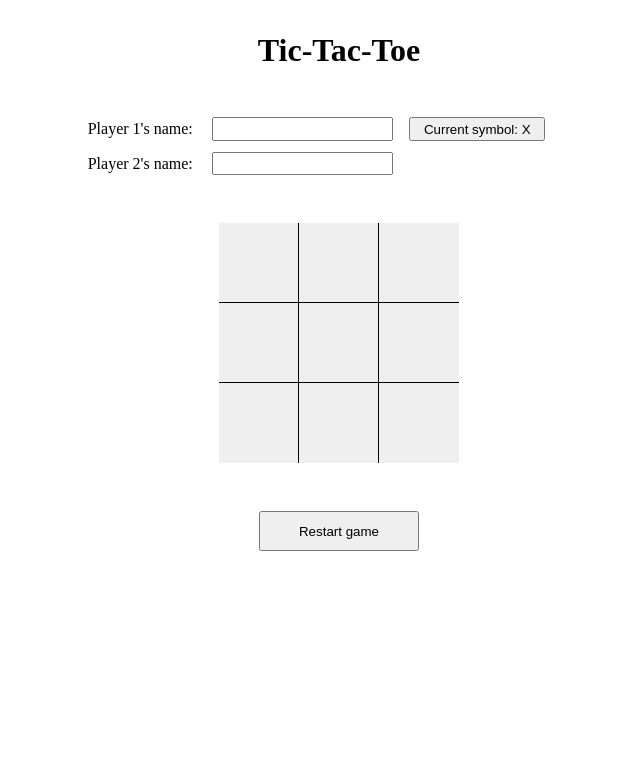
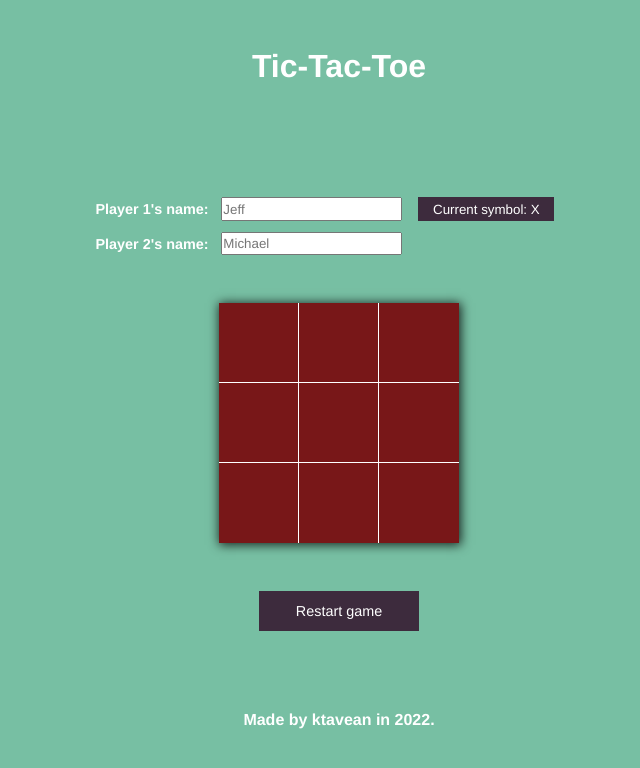
Before and after one commit to ktavean/tic-tac-toe, a plain HTML site: page index.html in a window 1280 px wide. Shown: the whole page, without its empty margins (301-941 px from the left). Drawn offline with Linux system fonts and the light colour scheme.

Commit message:
colors added, winnerprompt color changed, gameboard color changed, button colors changed, placeholder names, added footer, text color changed

```diff
--- a/index.html
+++ b/index.html
@@ -12,13 +12,13 @@
             </div>
             <div id="playername-part">
                 <label for="p1name">Player 1's name: </label>
-                <input type="text" name="p1name" id="p1name">
+                <input type="text" name="p1name" placeholder="Jeff" id="p1name">
                 <button type="button" id="csymbol">Current symbol: X</button>
                 <label for="p2name">Player 2's name:</label>
-                <input type="text" name="p2name" id="p2name">
+                <input type="text" name="p2name" placeholder="Michael" id="p2name">
             </div>
             <div class="hidden" id="winnerprompt">
-                <h2 id="winner">Congrats</h2>
+                <h2 id="winner"></h2>
                 <button type="button" id="newgame">New game</button>
             </div>
             <div id="gameboard">
@@ -35,6 +35,9 @@
             <div id="bottom-part">
                 <button id="reset" type="button">Restart game</button>
             </div>
+            <footer>
+                Made by ktavean in 2022.
+            </footer>
         </div>
     </body>
 </html>
--- a/script.js
+++ b/script.js
@@ -7,6 +7,7 @@ const gameBoard = (() => {
     }                                                           // making a player constructor
     const player1 = Player("Jeff", true, "X")                // instantiate players
     const player2 = Player("Michael", false, "0")
+    let body = document.querySelector("body");
     let playerinputs = document.querySelectorAll("input");
     let csymbol = document.querySelector("#csymbol");
     let resetBtn = document.querySelector("#reset");
@@ -57,6 +58,7 @@ const gameBoard = (() => {
         }
         newGameBtn.addEventListener("click", resetGame);
         winnerPrompt.classList.toggle("hidden");
+        body.classList.add("inactive");
     }
     const resetGame = () => {
         for (let i = 0; i < buttons.length; i++) {
@@ -70,6 +72,7 @@ const gameBoard = (() => {
         if (resetBtn.classList.contains("disabled")) {
             resetBtn.classList.remove("disabled");
             winnerPrompt.classList.toggle("hidden");
+            body.classList.remove("inactive");
         }
     }
     resetBtn.addEventListener("click", resetGame);
--- a/style.css
+++ b/style.css
@@ -1,7 +1,26 @@
 * {
     margin: 0;
     padding: 0;
-    --border-style: 1px solid black;
+    --border-style: 1px solid white;
+    font-family: helvetica;
+}
+
+:root {
+    font-size: 16px;
+}
+
+button {
+    border: 0;
+}
+
+body {
+    height: 100%;
+    width: 100vw;
+    background: #77BFA3;
+}
+
+.inactive {
+    background: rgba(119, 191, 163, 0.7);
 }
 
 #container {
@@ -9,21 +28,28 @@
     align-items: center;
     flex-direction: column;
     gap: 3rem;
-    width: 100vw;
-    height: 100%;
 }
 
 #top-part {
-    margin-top: 2rem;
+    margin-top: 3rem;
+    color: white;
 }
 
 #playername-part {
+    margin-top: 4rem;
     display: grid;
-    grid-template-columns: 0.6fr 1fr 1fr;
+    grid-template-columns: 0.7fr 1fr 1fr;
     grid-template-rows: repeat(2, 0.5fr);
     align-items: center;
-    column-gap: 1rem;
     row-gap: 0.7rem;
+    font-size: 0.9rem;
+    color: white;
+    font-weight: bold;
+}
+
+#playername-part label {
+    margin-right: 0.8rem;
+    justify-self: right;
 }
 
 #playername-part #csymbol {
@@ -31,6 +57,13 @@
     grid-row: 1;
     width: 8.5rem;
     height: 1.5rem;
+    color: white;
+    background: #3D2B3D;
+    margin-left: 1rem;
+}
+
+#playername-part #csymbol:hover, #reset:hover {
+    background: #775977;
 }
 
 #playername-part input {
@@ -41,18 +74,34 @@
     display: flex;
     flex-direction: column;
     align-items: center;
-    justify-content: space-around;
+    justify-content: center;
     width: 25rem;
     height: 20rem;
-    background: black;
-    color: white;
+    background: rgba(255, 255, 255, 0.75);
+    color: black;
     position: absolute;
-    top: 30%;
+    top: 27%;
+    box-shadow: 1px 1px 10px 1px rgba(0, 0, 0, 0.5);
 }
 
 #winnerprompt button {
     width: 5rem;
     height: 3rem;
+    margin-bottom: 1rem;
+    background: #3D2B3D;
+    color: white;
+}
+
+#winnerprompt button:hover {
+    background: #775977;
+}
+
+#winnerprompt h2 {
+    font-size: 2rem;
+    margin: auto;
+    margin-left: 1rem;
+    margin-right: 1rem;
+    text-align: center;
 }
 
 .hidden {
@@ -63,13 +112,16 @@
     display: grid;
     grid-template-columns: repeat(3, 0.5fr);
     grid-template-rows: repeat(3, 0.5fr);
+    box-shadow: 1px 1px 10px 1px rgba(0, 0, 0, 0.8);
 }
 
 #gameboard button {
     width: 5rem;
     height: 5rem;
     cursor: pointer;
-    border: 0;
+    background: #781718;
+    color: white;
+    font-size: 2rem;
 }
 
 #gameboard #top-left, #gameboard #top-mid, #gameboard #mid-left, #gameboard #mid-mid {
@@ -92,4 +144,13 @@
 #reset {
     width: 10rem;
     height: 2.5rem;
+    font-size: 0.9rem;
+    color: white;
+    background: #3D2B3D;
 }
+
+footer {
+    color: white;
+    font-weight: bold;
+    margin-top: 2rem;
+}
```
